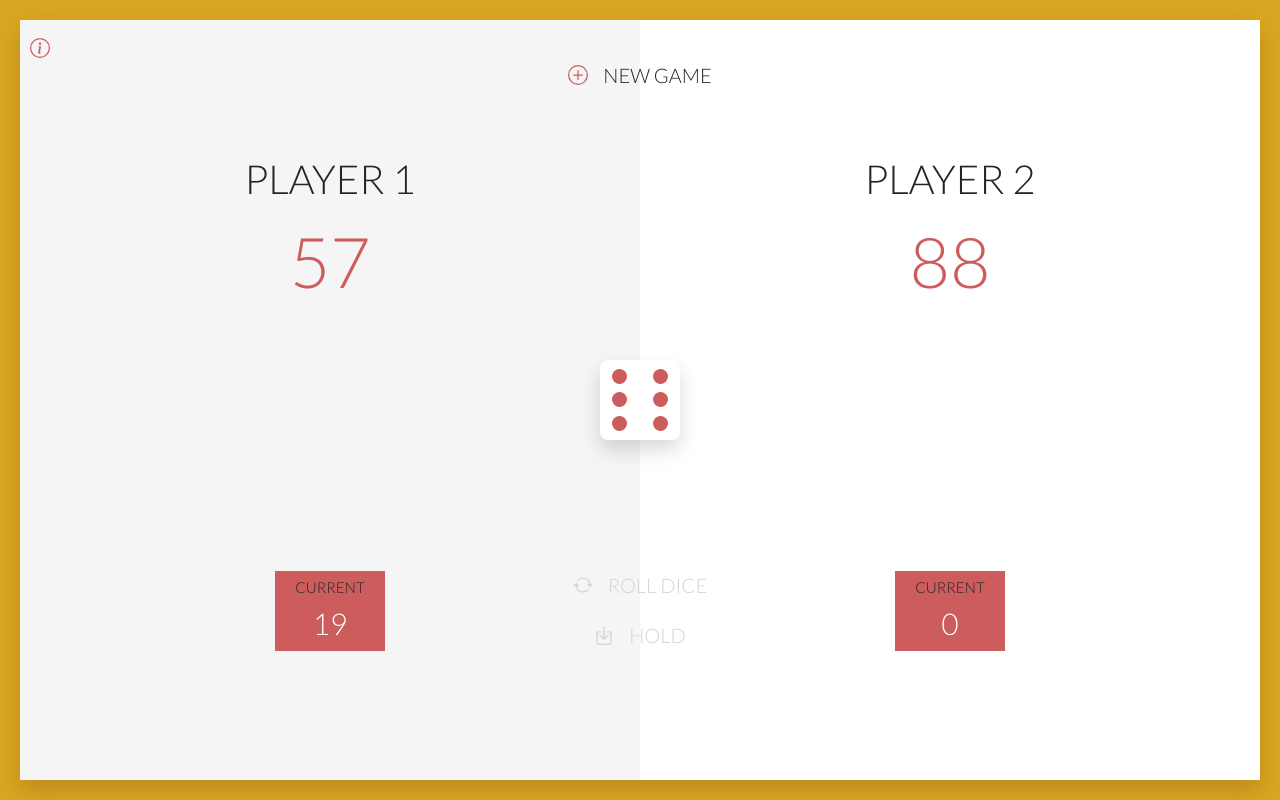
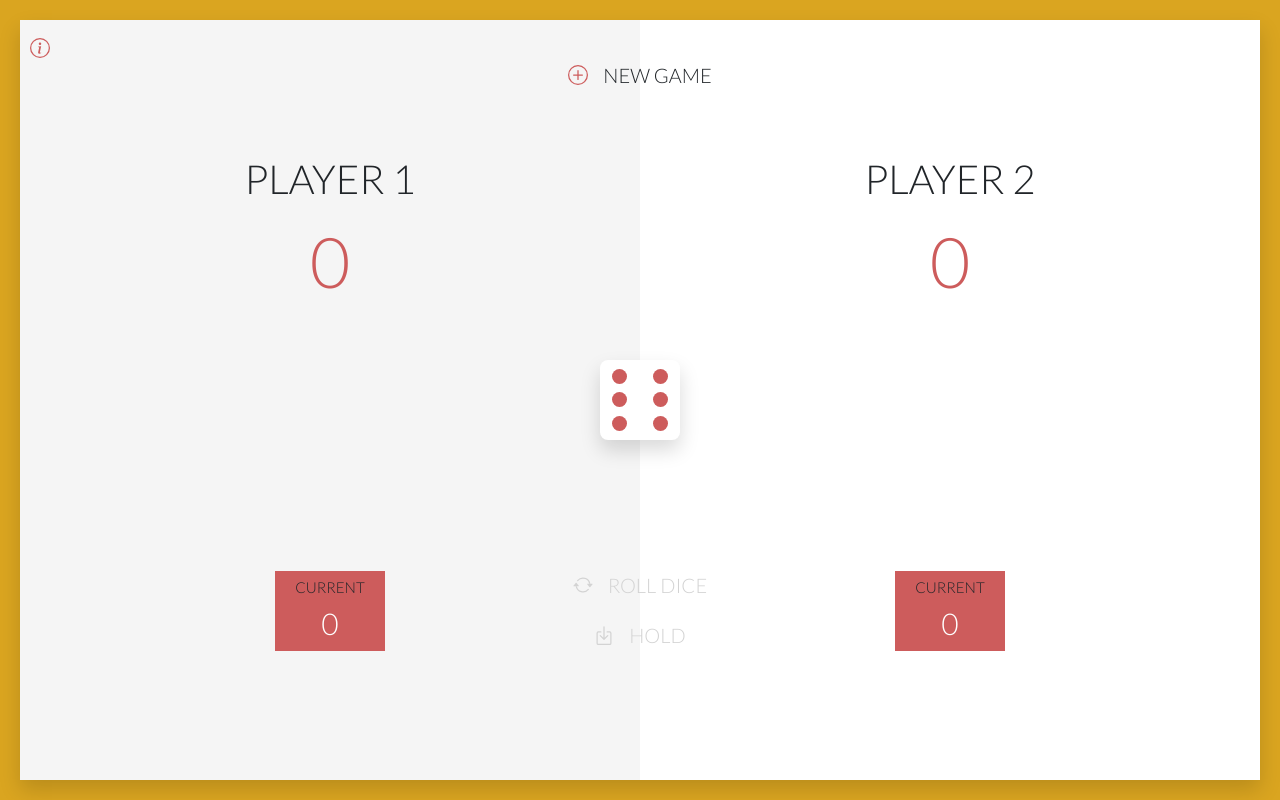
Before and after one commit to thomasphilipps/dice-game-studi, a plain HTML site: page index.html in a window 1280 px wide. Drawn offline with nearby package versions, Linux system fonts and the light colour scheme.

Commit message:
[HOTFIX] Delete test values from welcome screen

```diff
--- a/index.html
+++ b/index.html
@@ -135,14 +135,14 @@
               <!-- Player name -->
               <div id="player-name">PLAYER 1</div>
               <!-- Player Global score -->
-              <div id="player-global-score">57</div>
+              <div id="player-global-score">0</div>
             </div>
             <!-- Round score at bottom -->
             <div class="round-score-container py-1 d-flex flex-column justify-content-between">
               <!-- Label -->
               <div>CURRENT</div>
               <!-- Player Round score -->
-              <div id="player-round-score">19</div>
+              <div id="player-round-score">0</div>
             </div>
           </div>
         </div>
@@ -157,7 +157,7 @@
               <!-- Player name -->
               <div id="player-name">PLAYER 2</div>
               <!-- Player Global score -->
-              <div id="player-global-score">88</div>
+              <div id="player-global-score">0</div>
             </div>
             <!-- Round score at bottom -->
             <div class="round-score-container py-1 d-flex flex-column justify-content-between">
```
